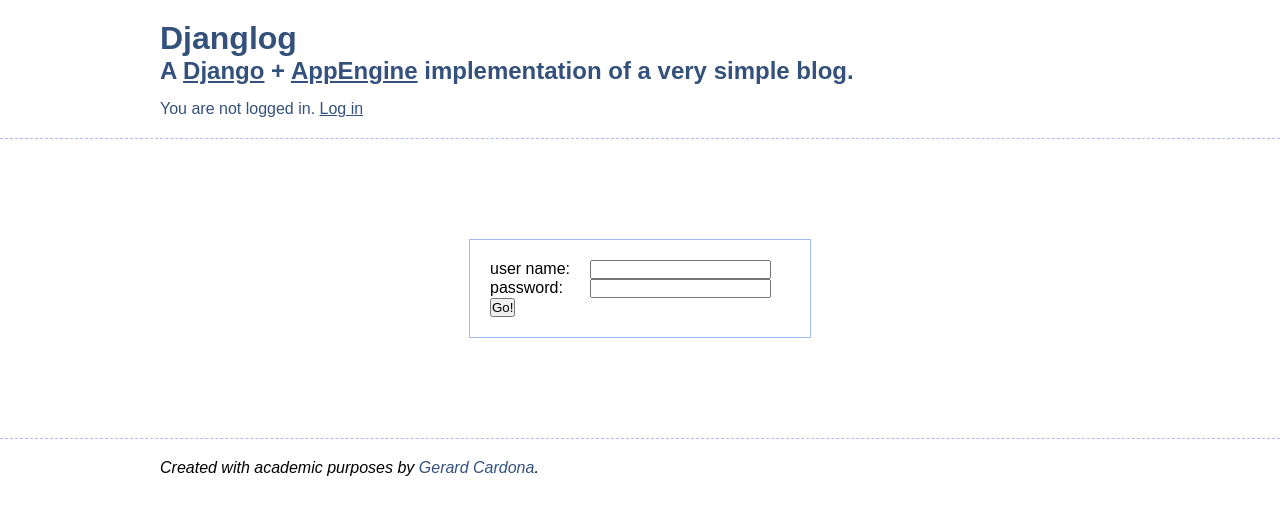
After one commit to GCardona/djanglog, a Django app: template templates/login.html in a window 1280 px wide. The commit adds this page. Shown: the top 515 px of the page. Run offline with Django 3.2, Linux system fonts and the light colour scheme; the template is opened without the code that fills it, so the values that code supplies are empty; parts of the project's set-up code (start-up, migrations or seed data) failed here and were passed over.

Commit message:
Login First usage

```diff
--- a/djanglog/urls.py
+++ b/djanglog/urls.py
@@ -13,4 +13,5 @@
     url(r'^article/all/$', 'article.views.article_all'),
     url(r'^article/(?P<article_id>\d+)/$', 'article.views.article_detail'),
     url(r'^article/new/$', 'article.views.article_new'),
+    url(r'^need_login/$', 'djanglog.views.need_login'),
 )
--- /dev/null
+++ b/djanglog/users.py
@@ -0,0 +1,6 @@
+users = (
+    ('john', 'lennon'),
+    ('paul', 'mccartney'),
+    ('ringo', 'starr'),
+    ('george', 'harrison'),
+)
--- a/static/css/style.css
+++ b/static/css/style.css
@@ -25,6 +25,10 @@
     color: #34517C;
 }
 
+#main-header p {
+    margin-top: 15px;
+}
+
 a, b, em { color: #34517C; }
 
 .author { color: #34517C; }
@@ -46,3 +50,12 @@
     width: 850px;
     height: 200px;
 }
+
+#login {
+    margin: auto;
+    width: 300px;
+    margin-top: 100px;
+    margin-bottom: 100px;
+    border: 1px #A0BCF5 solid;
+    padding: 20px;
+}
--- a/templates/base.html
+++ b/templates/base.html
@@ -1,16 +1,31 @@
 <!DOCTYPE html>
 <html>
+
 {% include "head.html" %}
+
 <body>
     <div id="container">
         <div class="content-wrapper">
             <header id="main-header" class="center-content">
                 <h1>Djanglog</h1>
                 <h2>A <a href="http://djangoproject.com">Django</a> + <a href="http://appengine.google.com">AppEngine</a> implementation of a very simple blog.</h2>
+
+            {% if username %}
+
+            <p>You are logged in as <em>{{ username }}</em>. (<a href="{{ logouturl }}">Logout</a>)</p>
+
+            {% else %}
+
+                <p>You are not logged in. <a href="{{ loginurl }}">Log in</a></p>
+            {% endif %}
+
             </header>
         </div>
+
         {% block content %}
+
         {% endblock %}
+
         <div class="content-wrapper border">
             <footer id="main-footer" class="center-content">
             <p>Created with academic purposes by <em>Gerard Cardona</em>.</p>
--- /dev/null
+++ b/templates/login.html
@@ -0,0 +1,21 @@
+{% extends "base.html" %}
+
+{% block content %}
+
+{% if form.errors %}
+
+<p>Sorry, those are not valid credentials.</p>
+
+{% endif %}
+
+<div class="content-wrapper border">
+    <form id="login" class="center-content" method="POST" action="/authenticate/">{% csrf_token %}
+        <label for="username">user name:</label>
+        <input type="text" name="username"/><br/>
+        <label for="password">password:</label>
+        <input type="password" name="password"/>
+        <input type="submit" value="Go!"></input>
+    </form>
+</div>
+
+{% endblock %}
```
Also changed, not shown: article/views.py (+35 -4 lines), djanglog/views.py (added, +15 -0 lines), templates/create_user.html (added, +15 -0 lines), templates/list.html (+9 -0 lines), templates/need_login.html (added, +12 -0 lines), .ropeproject/config.py (deleted), 3 other files.
